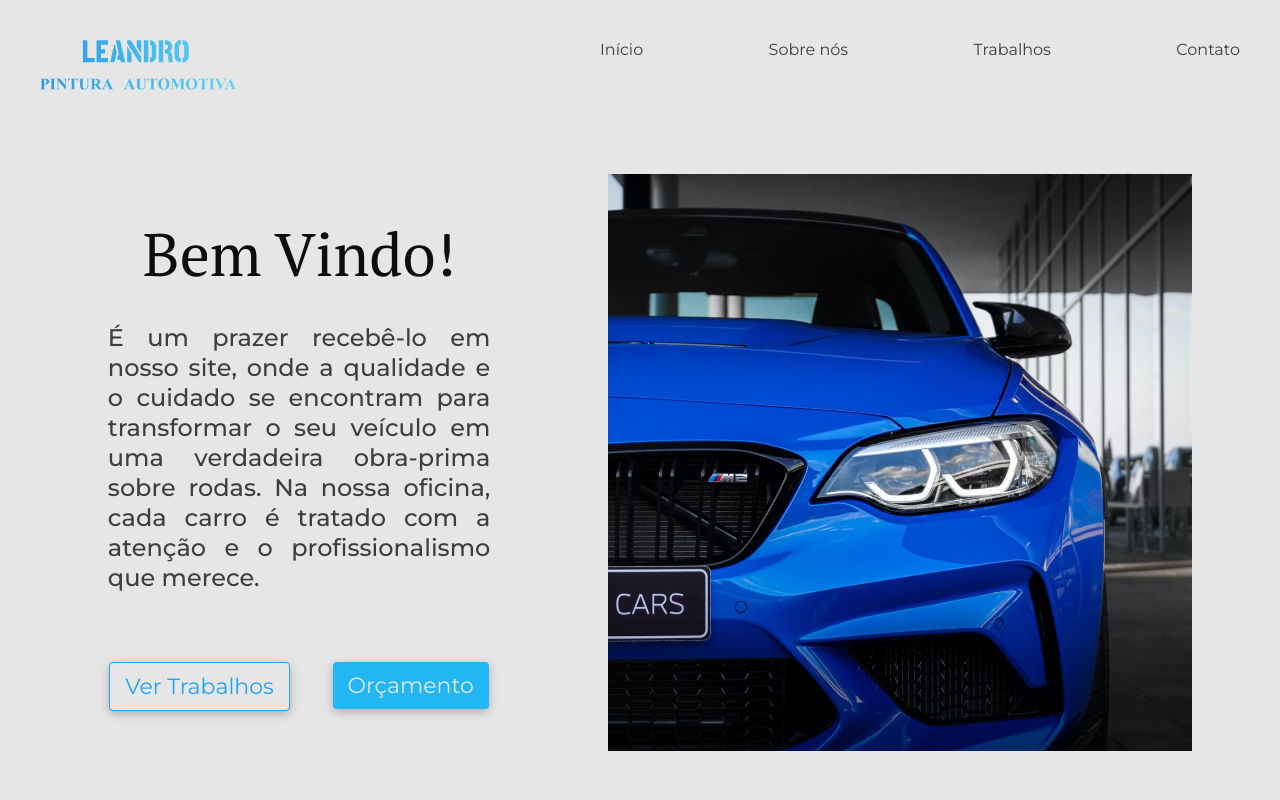
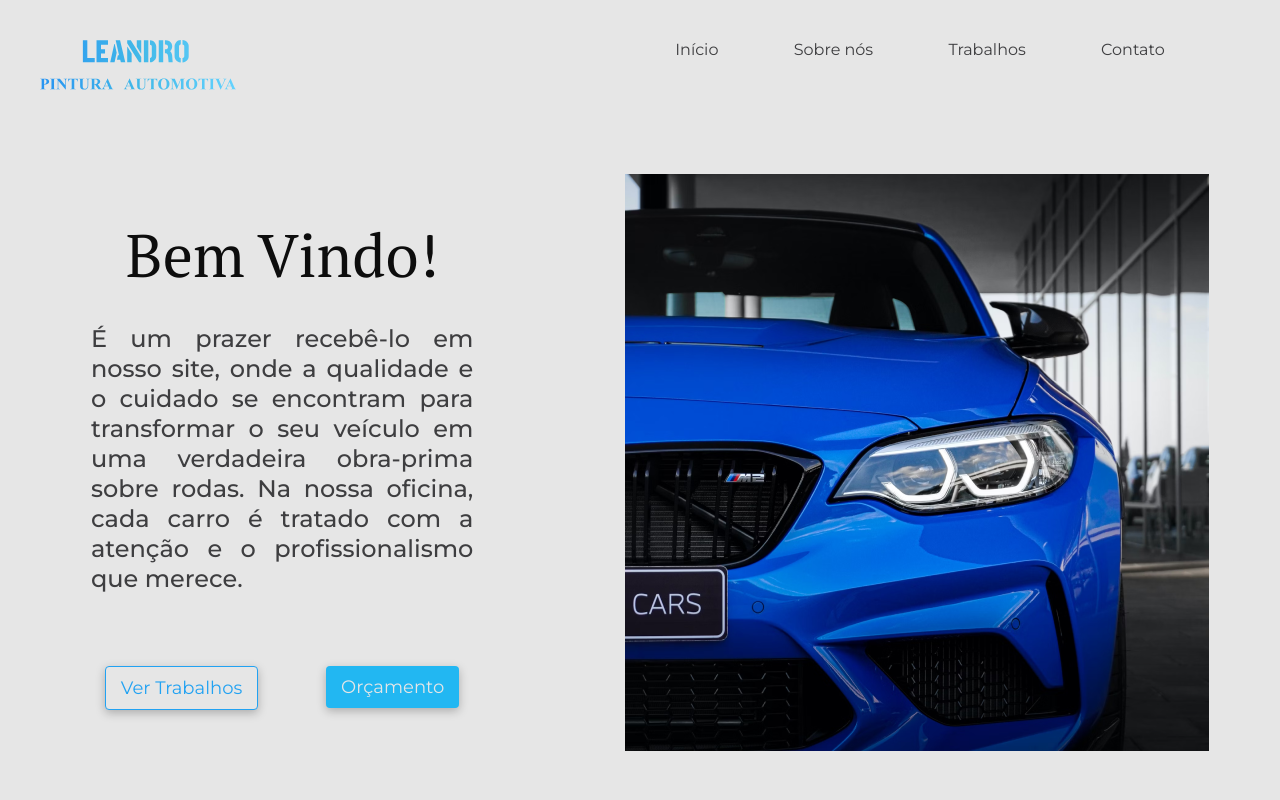
Before and after one commit to JhonatanRuivo/Site-Oficina-Pintura-Autotmotiva, a plain HTML site: page index.html in a window 1280 px wide. Shown: the top 800 px of the page. Drawn offline with Linux system fonts and the light colour scheme.

Commit message:
fix: font size on section welcome

```diff
--- a/style.css
+++ b/style.css
@@ -330,8 +330,8 @@ iframe {
   }
 }
 
-/* min width 425px */
-@media (min-width: 425px) {
+/* min width 426px */
+@media (min-width: 426px) {
   /* Work section description */
   .works .decorator-background {
     height: 50%;
@@ -344,8 +344,8 @@ iframe {
   }
 }
 
-/* min width 768px */
-@media (min-width: 768px) {
+/* min width 1024 */
+@media (min-width: 1024px) {
   header {
     padding: 4rem;
     display: flex;
@@ -353,12 +353,12 @@ iframe {
   }
 
   header .navigation-links {
-    display: block;
+    display: flex;
   }
   header .navigation-links ul {
     width: 50vw;
     display: flex;
-    justify-content: space-between;
+    justify-content: space-evenly;
     list-style: none;
   }
   header .navigation-links li a {
@@ -372,15 +372,15 @@ iframe {
   /* Welcome section of the home page */
   .welcome-section {
     flex-direction: row;
-    justify-content: space-evenly;
+    justify-content: space-around;
   }
   .welcome-left {
     justify-content: space-evenly;
   }
   .welcome-section img {
     display: block;
-    max-width: 584px;
-    max-height: 577px;
+    max-width: 58.4rem;
+    max-height: 57.7rem;
   }
   .welcome-text {
     max-width: 33vw;
@@ -392,7 +392,7 @@ iframe {
     font-size: 2.4rem;
   }
   .welcome-buttons button {
-    font-size: 2.2rem;
+    font-size: 1.8rem;
     font-family: var(--font-montserrat);
     padding: 1rem 1.5rem;
     box-shadow: var(--shadow-default);
```
